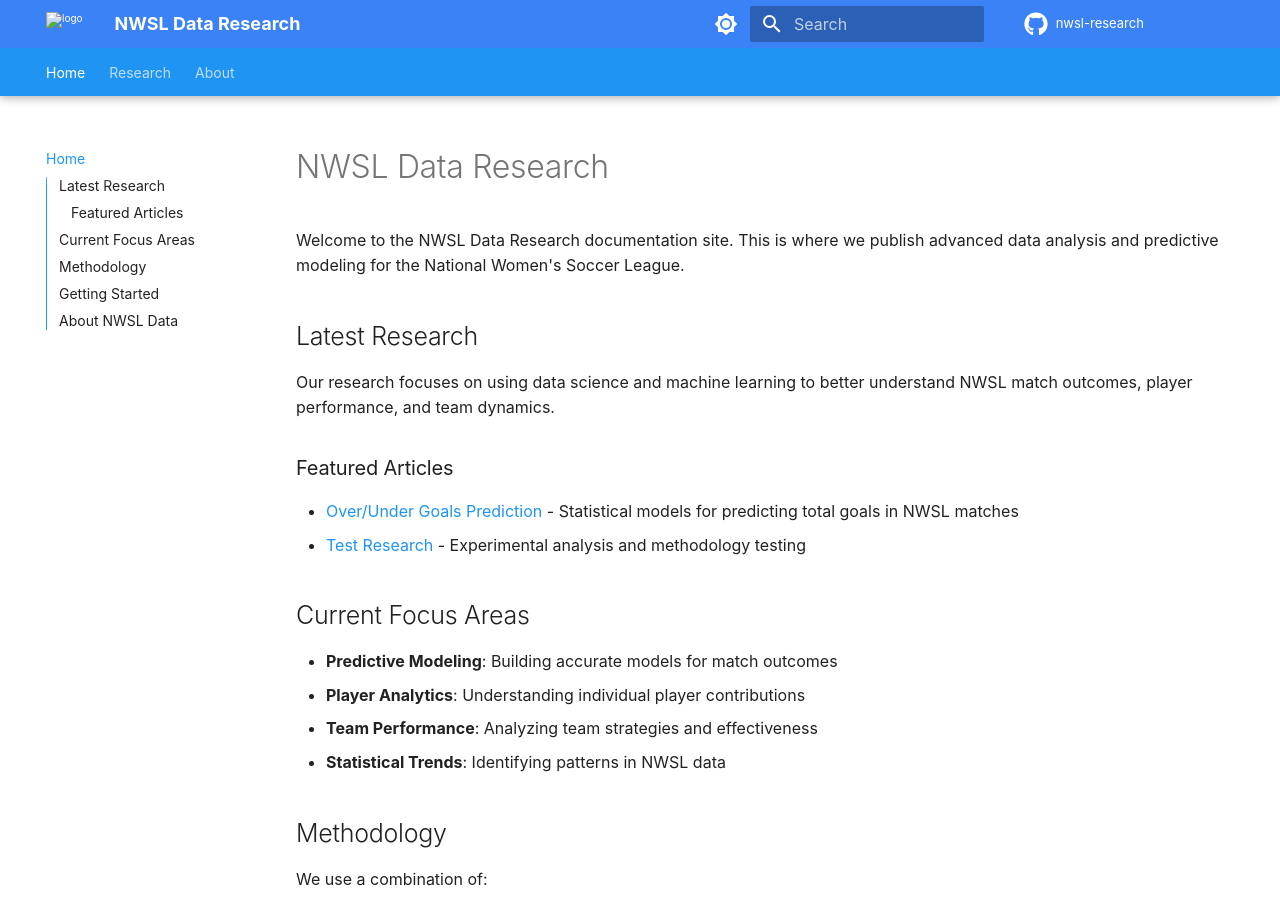
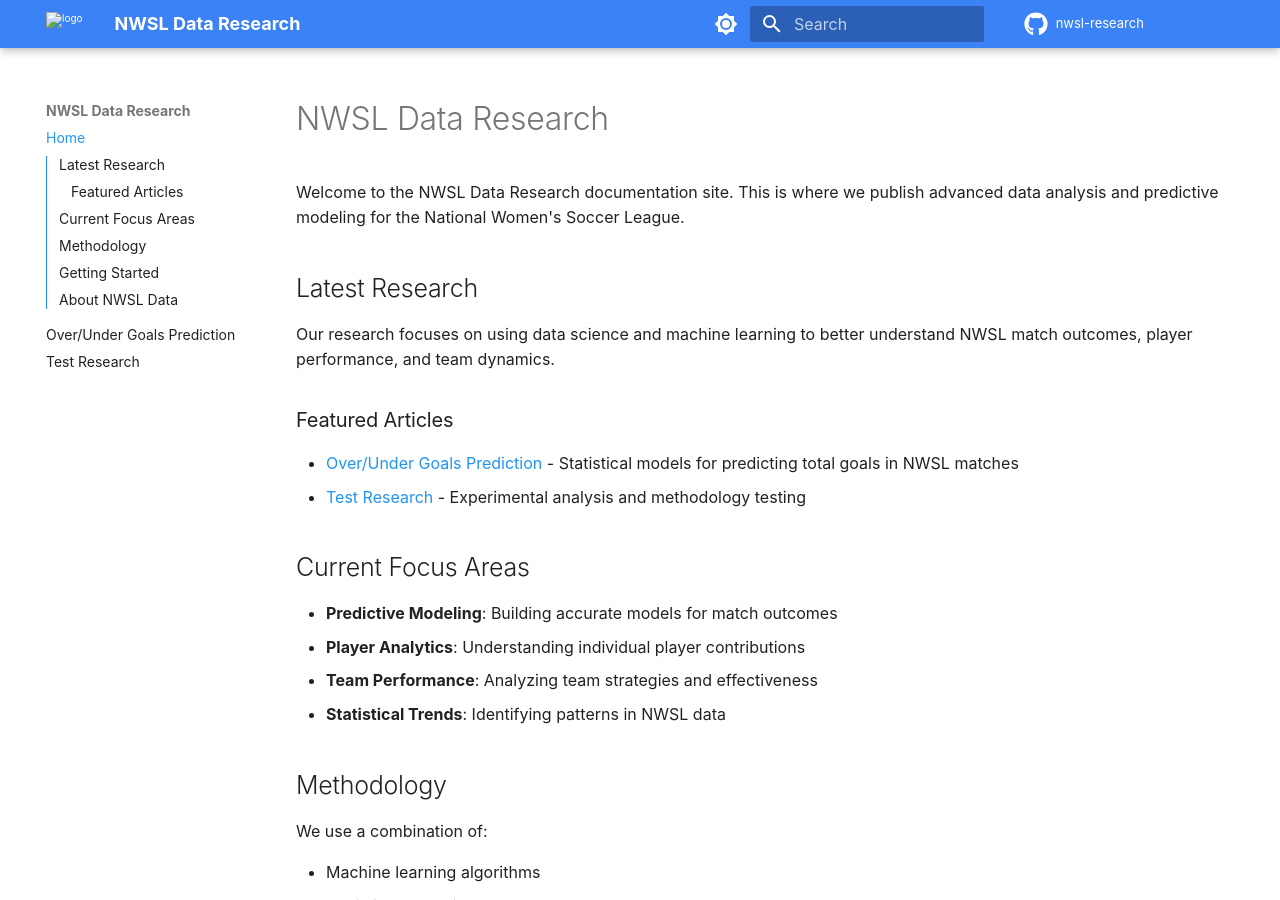
Before and after one commit to tom-mcmillan/nwsl-research, an MkDocs documentation site: the page built from docs/index.md, in a window 1280 px wide and 900 px high. Built offline with MkDocs 1.6.1 and Material for MkDocs 9.7.7, drawn with Linux system fonts in a browser that asks for light colours; comment, search, counter and statistics services are not loaded; some of the changed lines change nothing that is shown.

Commit message:
Remove navigation tabs and simplify nav structure
- Remove navigation.tabs features
- Flatten navigation structure
- Remove unnecessary About section with external links

```diff
--- a/mkdocs.yml
+++ b/mkdocs.yml
@@ -26,8 +26,6 @@ theme:
     - navigation.instant
     - navigation.instant.prefetch
     - navigation.tracking
-    - navigation.tabs
-    - navigation.tabs.sticky
     - navigation.sections
     - navigation.expand
     - navigation.path
@@ -121,11 +119,7 @@ extra_javascript:
 
 nav:
   - Home: index.md
-  - Research:
-    - Over/Under Goals Prediction: over-under-goals-prediction.md
-    - Test Research: test-research.md
-  - About:
-    - Main Site: https://nwsldata.com
-    - Platform: https://platform.nwsldata.com
+  - Over/Under Goals Prediction: over-under-goals-prediction.md
+  - Test Research: test-research.md
 
 copyright: Copyright &copy; 2024 NWSL Data
```
